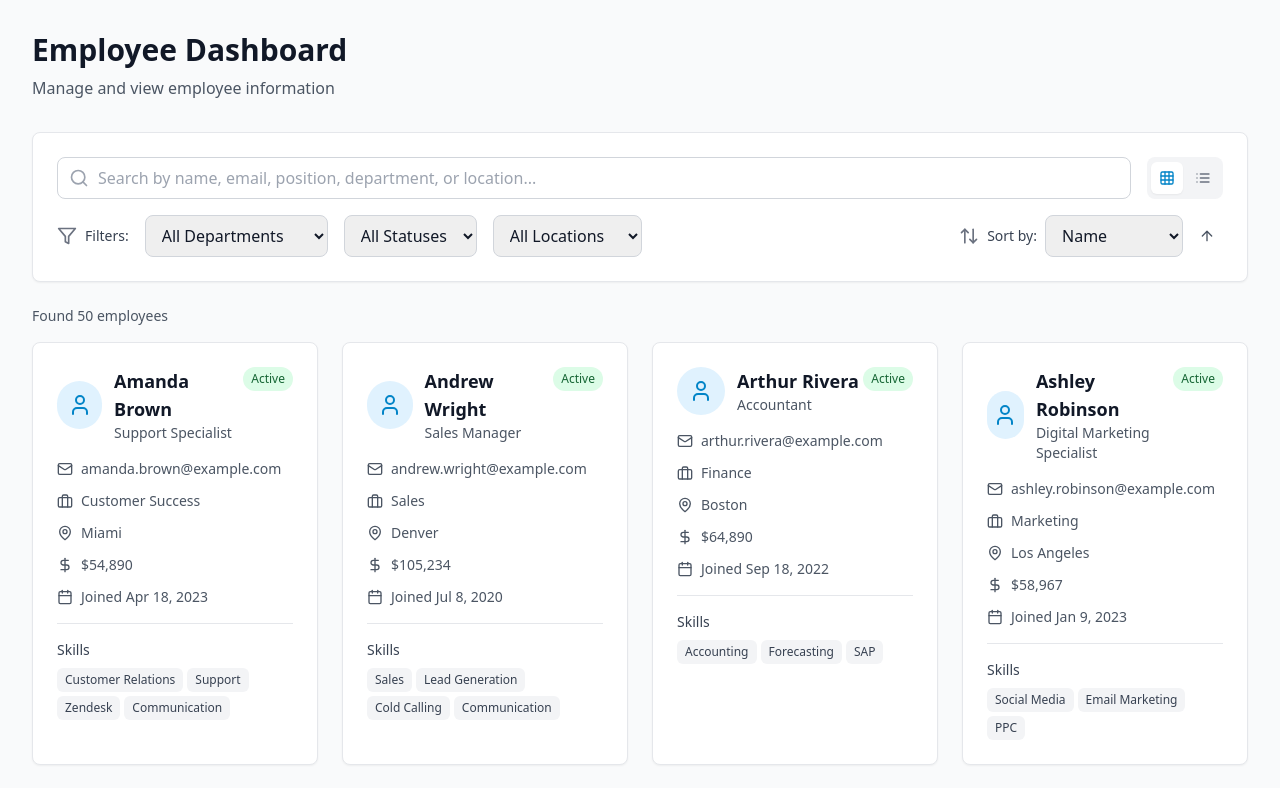
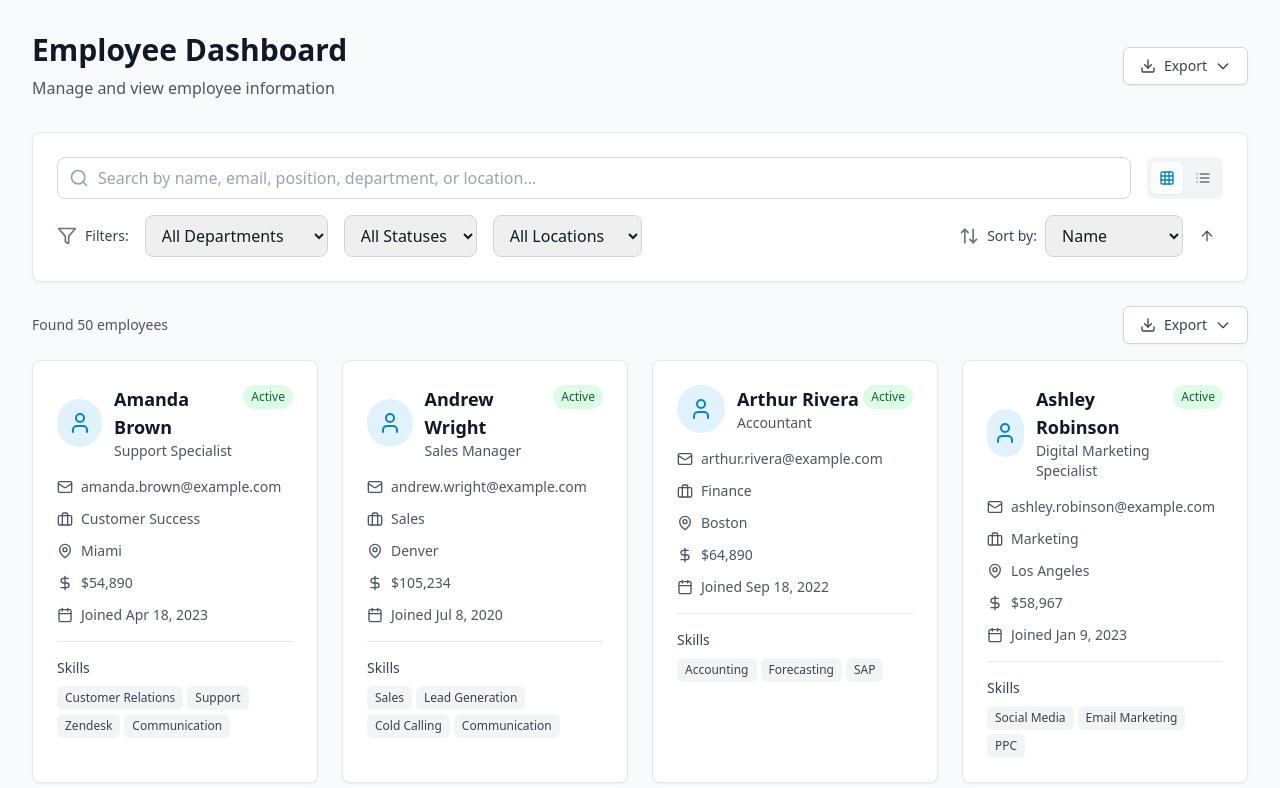
Before and after one commit to 1234-ad/nextjs-data-dashboard, a Next.js app: page / in a window 1280 px wide. Shown: the top 788 px of the page. Built offline with nearby package versions, Linux system fonts and the light colour scheme.

Commit message:
Integrate ExportButton into EmployeeDashboard with improved layout and empty state

```diff
--- a/components/EmployeeDashboard.tsx
+++ b/components/EmployeeDashboard.tsx
@@ -15,6 +15,7 @@ import { EmployeeTable } from './EmployeeTable';
 import { Pagination } from './Pagination';
 import { LoadingSpinner } from './LoadingSpinner';
 import { ErrorMessage } from './ErrorMessage';
+import { ExportButton } from './ExportButton';
 
 /**
  * Main dashboard component that orchestrates all employee data display functionality
@@ -84,8 +85,19 @@ export function EmployeeDashboard() {
       <div className="max-w-7xl mx-auto px-4 sm:px-6 lg:px-8 py-8">
         {/* Header */}
         <div className="mb-8">
-          <h1 className="text-3xl font-bold text-gray-900 mb-2">Employee Dashboard</h1>
-          <p className="text-gray-600">Manage and view employee information</p>
+          <div className="flex flex-col sm:flex-row sm:items-center sm:justify-between">
+            <div>
+              <h1 className="text-3xl font-bold text-gray-900 mb-2">Employee Dashboard</h1>
+              <p className="text-gray-600">Manage and view employee information</p>
+            </div>
+            <div className="mt-4 sm:mt-0">
+              <ExportButton
+                employees={employees}
+                disabled={loading || employees.length === 0}
+                className="w-full sm:w-auto"
+              />
+            </div>
+          </div>
         </div>
 
         {/* Controls */}
@@ -125,11 +137,20 @@ export function EmployeeDashboard() {
 
         {/* Results Summary */}
         {!loading && (
-          <div className="mb-4">
+          <div className="mb-4 flex flex-col sm:flex-row sm:items-center sm:justify-between">
             <p className="text-sm text-gray-600">
               {total === 0 ? 'No employees found' : `Found ${total} employee${total === 1 ? '' : 's'}`}
               {searchParams.query && ` matching "${searchParams.query}"`}
             </p>
+            {total > 0 && (
+              <div className="mt-2 sm:mt-0">
+                <ExportButton
+                  employees={employees}
+                  disabled={loading}
+                  className="text-xs"
+                />
+              </div>
+            )}
           </div>
         )}
 
@@ -164,6 +185,31 @@ export function EmployeeDashboard() {
             )}
           </>
         )}
+
+        {/* Empty State */}
+        {!loading && employees.length === 0 && (
+          <div className="text-center py-12">
+            <div className="text-gray-400 mb-4">
+              <svg className="mx-auto h-12 w-12" fill="none" viewBox="0 0 24 24" stroke="currentColor">
+                <path strokeLinecap="round" strokeLinejoin="round" strokeWidth={2} d="M17 20h5v-2a3 3 0 00-5.356-1.857M17 20H7m10 0v-2c0-.656-.126-1.283-.356-1.857M7 20H2v-2a3 3 0 015.356-1.857M7 20v-2c0-.656.126-1.283.356-1.857m0 0a5.002 5.002 0 019.288 0M15 7a3 3 0 11-6 0 3 3 0 016 0zm6 3a2 2 0 11-4 0 2 2 0 014 0zM7 10a2 2 0 11-4 0 2 2 0 014 0z" />
+              </svg>
+            </div>
+            <h3 className="text-lg font-medium text-gray-900 mb-2">No employees found</h3>
+            <p className="text-gray-600 mb-4">
+              {searchParams.query || searchParams.department || searchParams.status || searchParams.location
+                ? 'Try adjusting your search criteria or clearing filters.'
+                : 'No employee data is currently available.'}
+            </p>
+            {(searchParams.query || searchParams.department || searchParams.status || searchParams.location) && (
+              <button
+                onClick={handleClearFilters}
+                className="inline-flex items-center px-4 py-2 border border-transparent text-sm font-medium rounded-md text-blue-700 bg-blue-100 hover:bg-blue-200 focus:outline-none focus:ring-2 focus:ring-offset-2 focus:ring-blue-500"
+              >
+                Clear all filters
+              </button>
+            )}
+          </div>
+        )}
       </div>
     </div>
   );
```
